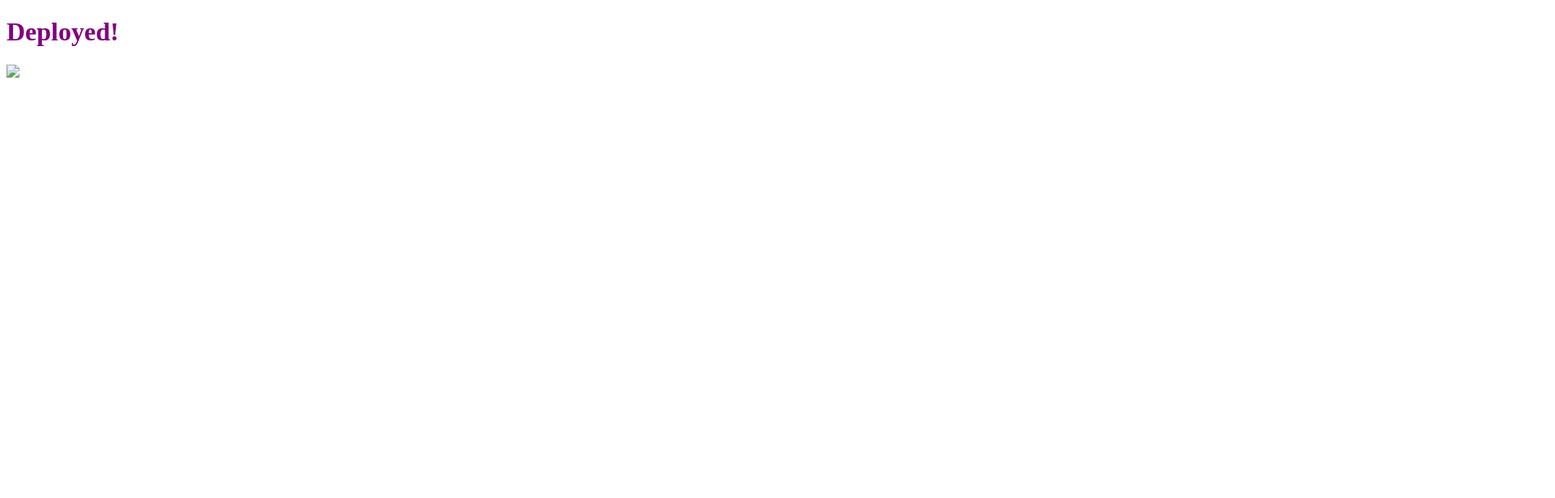
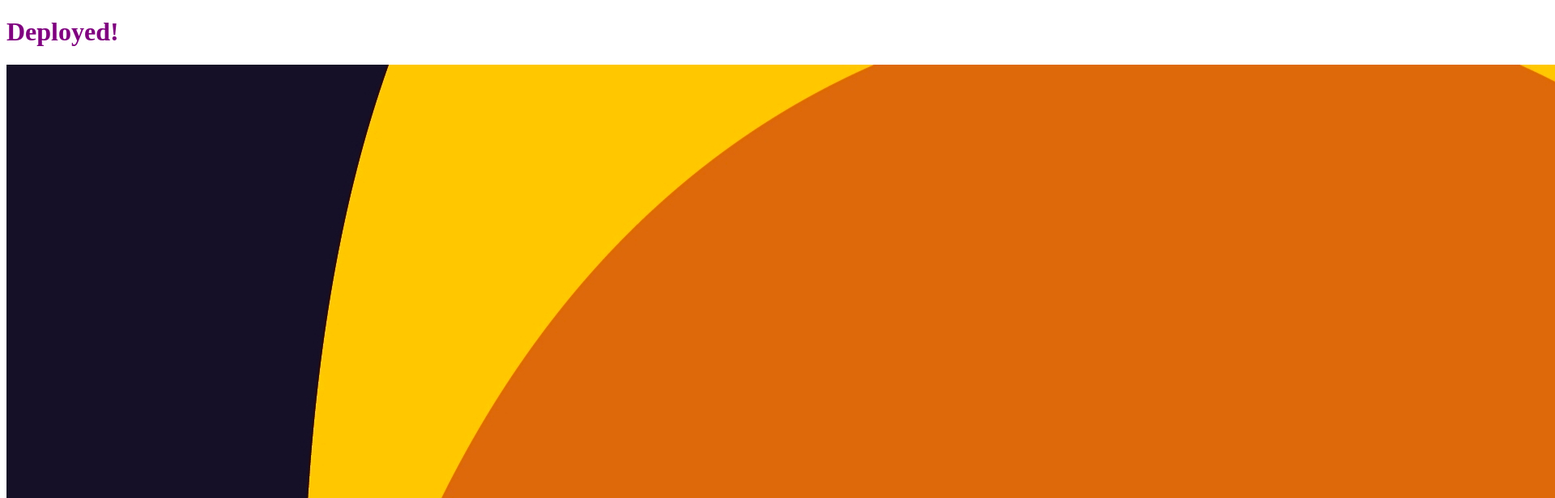
Before and after one commit to Churreesha/test-deployment, a plain HTML site: page index.html in a window 1280 px wide. Shown: the top 616 px of the page at 81% size, 1920 px wide, since content can reach past the window. Drawn offline with Linux system fonts and the light colour scheme.

Commit message:
fixed image

```diff
--- a/index.html
+++ b/index.html
@@ -9,6 +9,6 @@
 </head>
 <body>
    <h1>Deployed!</h1>
-   <img src="./assets/img/modified avatar.jpg">
+   <img src="./assets/images/modified avatar.jpg">
 </body>
 </html>
```
